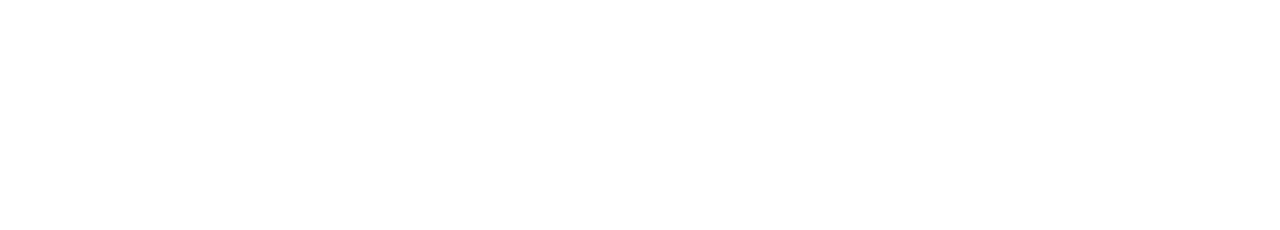
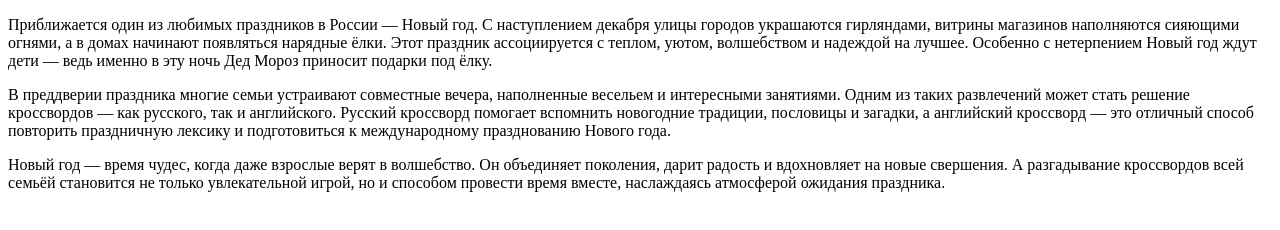
Before and after one commit to Nata151/ash, a plain HTML site: page Congratulations2026.html in a window 1280 px wide. Drawn offline with Linux system fonts and the light colour scheme.

Commit message:
Update Congratulations2026.html

```diff
--- a/Congratulations2026.html
+++ b/Congratulations2026.html
@@ -6,6 +6,8 @@
     <title>Заголовок страницы</title>
 </head>
 <body>
-    <!-- Содержимое страницы -->
+    <p>Приближается один из любимых праздников в России — Новый год. С наступлением декабря улицы городов украшаются гирляндами, витрины магазинов наполняются сияющими огнями, а в домах начинают появляться нарядные ёлки. Этот праздник ассоциируется с теплом, уютом, волшебством и надеждой на лучшее. Особенно с нетерпением Новый год ждут дети — ведь именно в эту ночь Дед Мороз приносит подарки под ёлку.</p>
+    <p>В преддверии праздника многие семьи устраивают совместные вечера, наполненные весельем и интересными занятиями. Одним из таких развлечений может стать решение кроссвордов — как русского, так и английского. Русский кроссворд помогает вспомнить новогодние традиции, пословицы и загадки, а английский кроссворд — это отличный способ повторить праздничную лексику и подготовиться к международному празднованию Нового года.</p>
+    <p>Новый год — время чудес, когда даже взрослые верят в волшебство. Он объединяет поколения, дарит радость и вдохновляет на новые свершения. А разгадывание кроссвордов всей семьёй становится не только увлекательной игрой, но и способом провести время вместе, наслаждаясь атмосферой ожидания праздника.</p>
 </body>
 </html>
```
